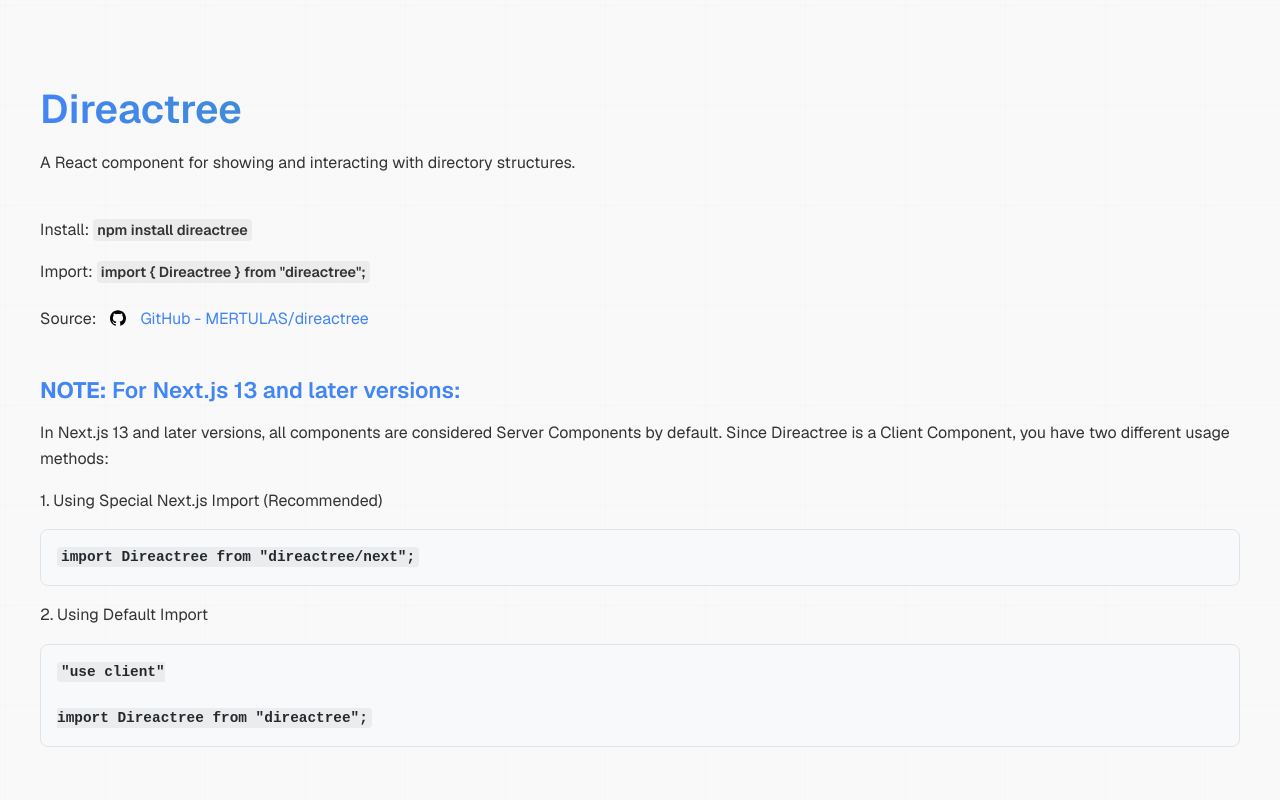
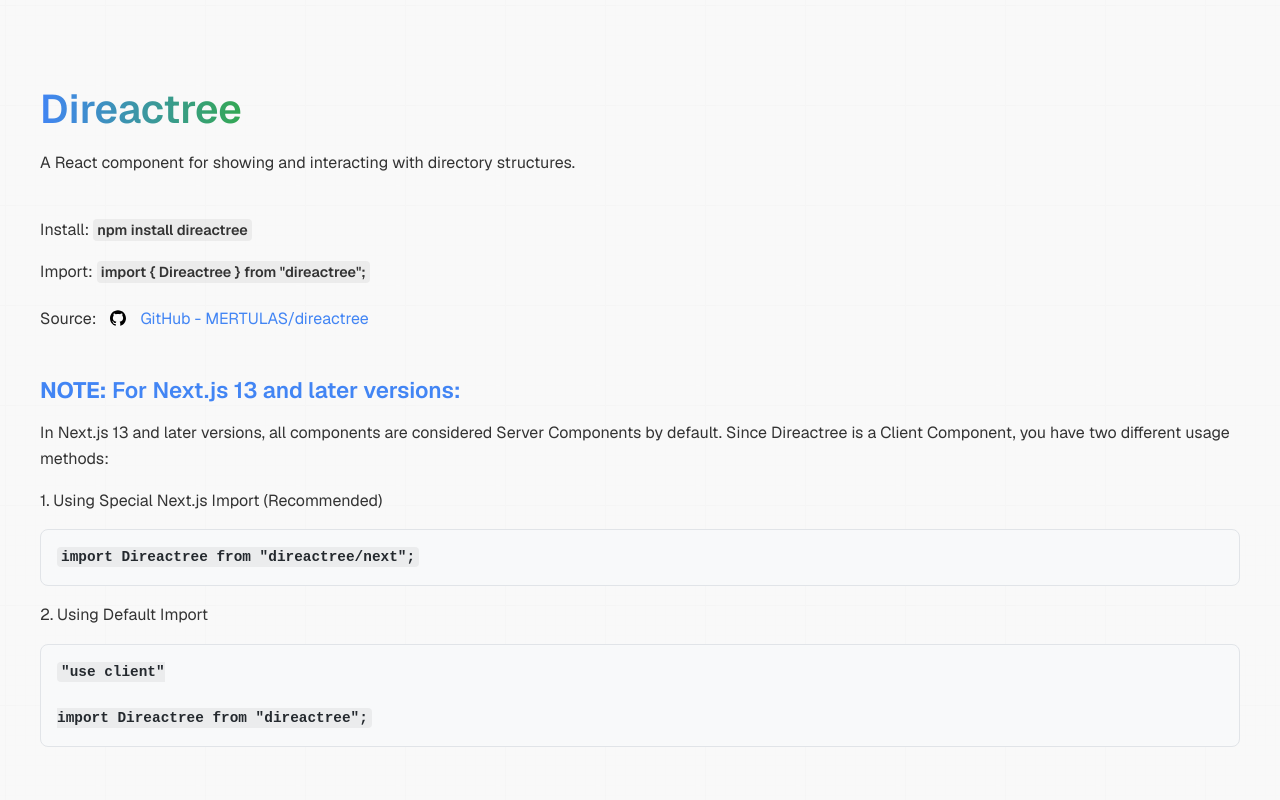
Before and after one commit to MERTULAS/direactree-documentation, a Next.js app: page / in a window 1280 px wide. Shown: the top 800 px of the page. Built offline with nearby package versions, Linux system fonts and the light colour scheme.

Commit message:
docs header style update

```diff
--- a/src/app/page.module.css
+++ b/src/app/page.module.css
@@ -33,6 +33,15 @@
   max-width: 1200px;
   grid-row-start: 2;
   flex-wrap: wrap;
+}
+
+.main h1 {
+  font-size: 2.5rem;
+  background: linear-gradient(90deg, var(--primary-color), var(--secondary-color));
+  -webkit-background-clip: text;
+  -webkit-text-fill-color: transparent;
+  display: inline-block;
+  width: fit-content;
 }
 
 .header {
```
